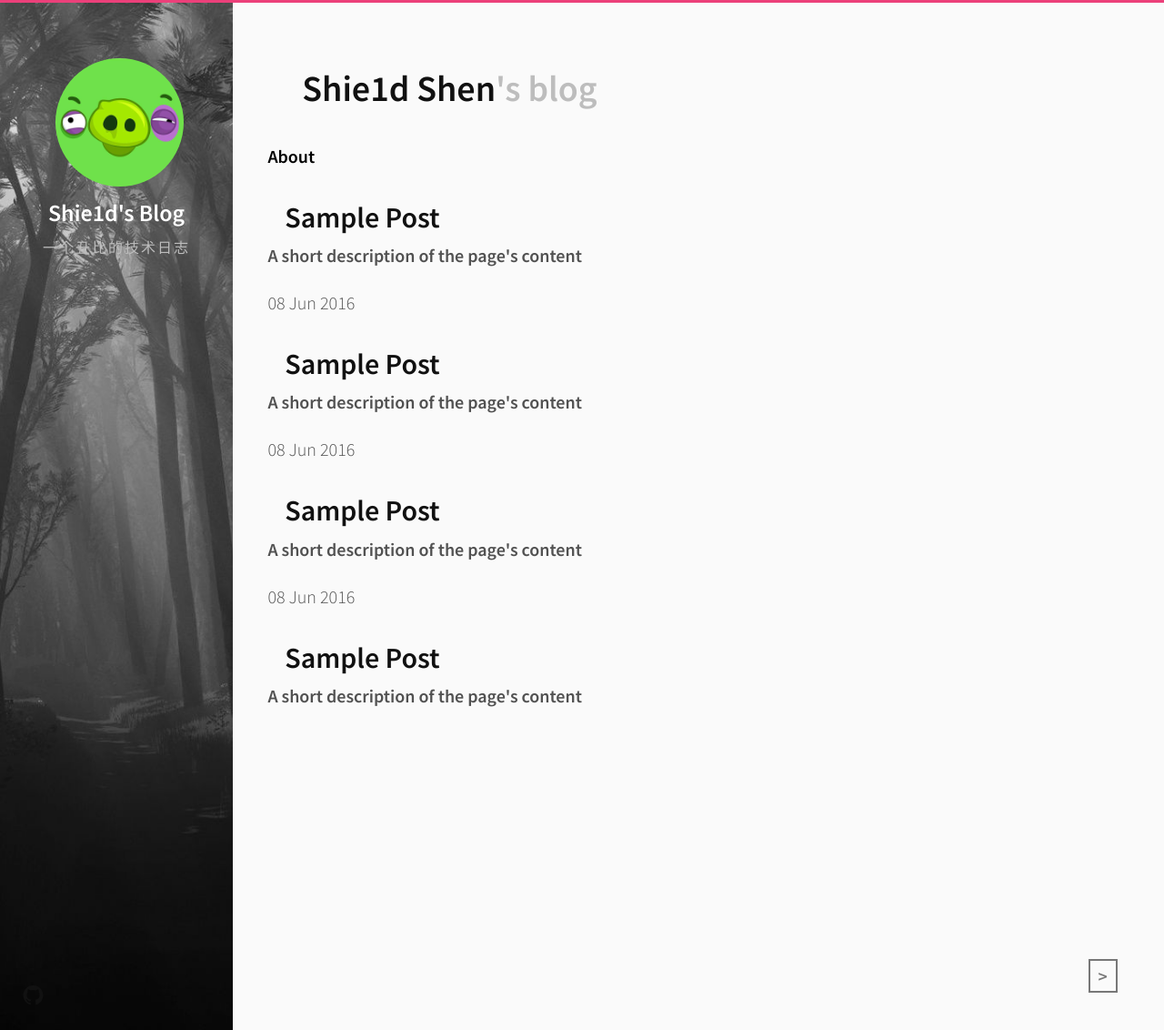
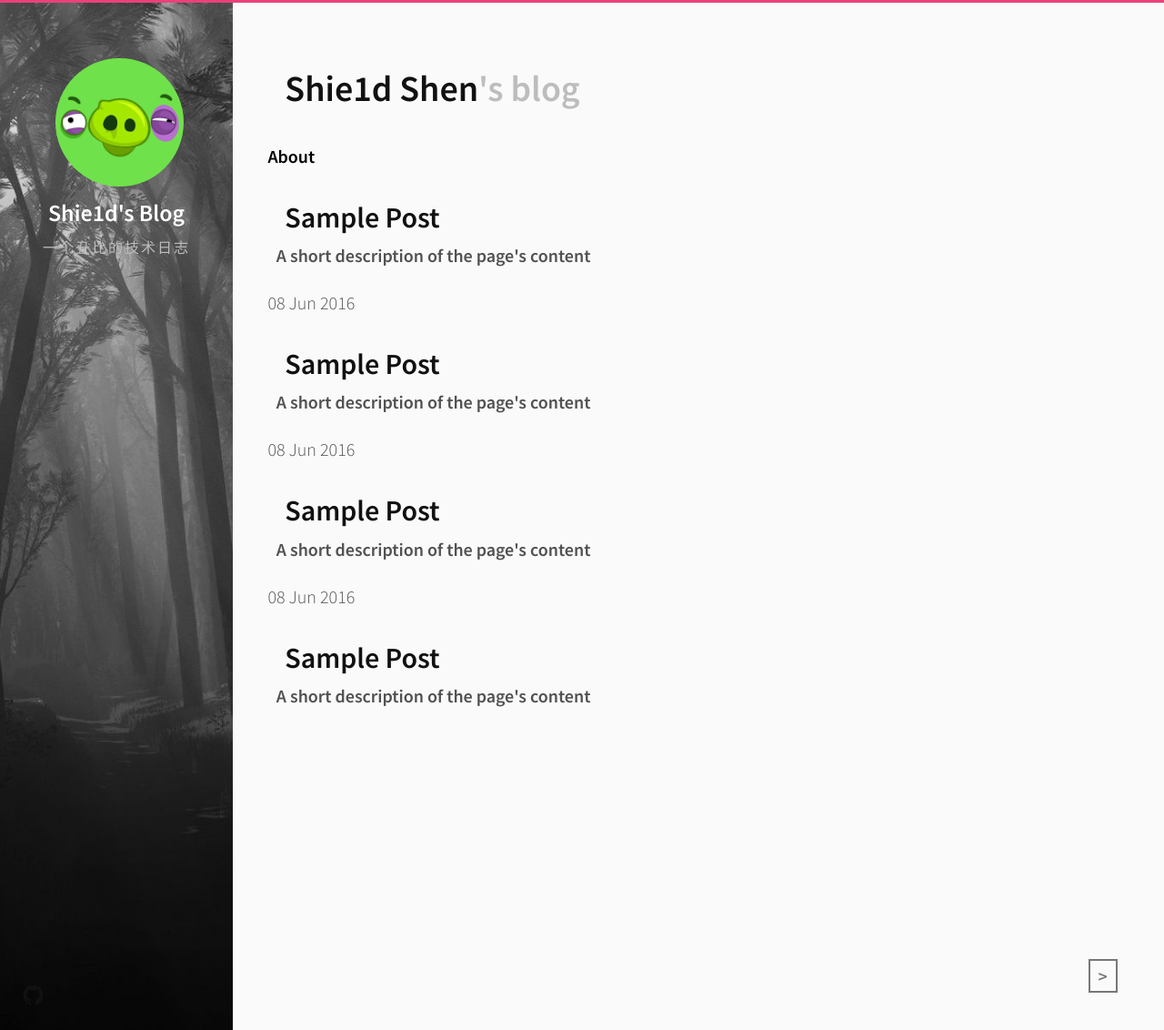
Before and after one commit to ShieldShen/Shie1dBlog, a Jekyll site: the page built from index.html, in a window 1280 px wide. Shown: the whole page at 91% size. Built offline with Jekyll 4.4.1, drawn with Linux system fonts in a browser that asks for light colours; the list of posts is cut into pages by our own code.

Commit message:
修改样式

```diff
--- a/index.html
+++ b/index.html
@@ -25,7 +25,7 @@
         <p>{{ post.description }}</p>
         {% endif %}
         <div class="post-date">
-            <time class="time">{{ post.date | date_to_string }}</time>
+            <time>{{ post.date | date_to_string }}</time>
         </div>
     </div>
     {% endfor %}
--- a/style.scss
+++ b/style.scss
@@ -50,7 +50,7 @@
   transition: all 0.3s;
   &:hover,
   &:focus {
-        color: #626262;
+    color: #888;
     text-decoration: dotted;
   }
 }
@@ -307,9 +307,9 @@
 
 .profile {
   padding: 2%;
-    background-repeat:no-repeat;
+  background-repeat: no-repeat;
   background-size: cover;
-    background-position:center;
+  background-position: center;
   .img-circle {
     height: auto;
     width: 20%;
@@ -397,7 +397,7 @@
 .bloghead {
   .bloghead-title {
     a {
-            margin-left: 4%;
+      margin-left: 2%;
     }
     span {
       font-weight: 900;
@@ -431,10 +431,12 @@
     margin-top: 1.3rem;
   }
   p {
+    margin-left: 1%;
     font-weight: 700;
   }
-    time {
-        align-content: flex-end;
+  post-date {
+    font-weight: 600;
+    font-size: medium;
   }
 }
 
@@ -447,14 +449,12 @@
   font-style: italic
 }
 
-
 /* Comment */
 
 .highlight .err {
   color: #a61717;
   background-color: #e3d2d2
 }
-
 
 /* Error */
 
@@ -463,7 +463,6 @@
   font-weight: bold
 }
 
-
 /* Keyword */
 
 .highlight .o {
@@ -471,14 +470,12 @@
   font-weight: bold
 }
 
-
 /* Operator */
 
 .highlight .cm {
   color: #999988;
   font-style: italic
 }
-
 
 /* Comment.Multiline */
 
@@ -488,14 +485,12 @@
   font-style: italic
 }
 
-
 /* Comment.Preproc */
 
 .highlight .c1 {
   color: #999988;
   font-style: italic
 }
-
 
 /* Comment.Single */
 
@@ -505,14 +500,12 @@
   font-style: italic
 }
 
-
 /* Comment.Special */
 
 .highlight .gd {
   color: #000000;
   background-color: #ffdddd
 }
-
 
 /* Generic.Deleted */
 
@@ -521,20 +514,17 @@
   font-style: italic
 }
 
-
 /* Generic.Emph */
 
 .highlight .gr {
   color: #aa0000
 }
 
-
 /* Generic.Error */
 
 .highlight .gh {
   color: #999999
 }
-
 
 /* Generic.Heading */
 
@@ -543,13 +533,11 @@
   background-color: #ddffdd
 }
 
-
 /* Generic.Inserted */
 
 .highlight .go {
   color: #888888
 }
-
 
 /* Generic.Output */
 
@@ -557,13 +545,11 @@
   color: #555555
 }
 
-
 /* Generic.Prompt */
 
 .highlight .gs {
   font-weight: bold
 }
-
 
 /* Generic.Strong */
 
@@ -571,13 +557,11 @@
   color: #aaaaaa
 }
 
-
 /* Generic.Subheading */
 
 .highlight .gt {
   color: #aa0000
 }
-
 
 /* Generic.Traceback */
 
@@ -586,14 +570,12 @@
   font-weight: bold
 }
 
-
 /* Keyword.Constant */
 
 .highlight .kd {
   color: #000000;
   font-weight: bold
 }
-
 
 /* Keyword.Declaration */
 
@@ -602,14 +584,12 @@
   font-weight: bold
 }
 
-
 /* Keyword.Namespace */
 
 .highlight .kp {
   color: #000000;
   font-weight: bold
 }
-
 
 /* Keyword.Pseudo */
 
@@ -618,7 +598,6 @@
   font-weight: bold
 }
 
-
 /* Keyword.Reserved */
 
 .highlight .kt {
@@ -626,13 +605,11 @@
   font-weight: bold
 }
 
-
 /* Keyword.Type */
 
 .highlight .m {
   color: #009999
 }
-
 
 /* Literal.Number */
 
@@ -640,20 +617,17 @@
   color: #d01040
 }
 
-
 /* Literal.String */
 
 .highlight .na {
   color: #008080
 }
 
-
 /* Name.Attribute */
 
 .highlight .nb {
   color: #0086B3
 }
-
 
 /* Name.Builtin */
 
@@ -662,13 +636,11 @@
   font-weight: bold
 }
 
-
 /* Name.Class */
 
 .highlight .no {
   color: #008080
 }
-
 
 /* Name.Constant */
 
@@ -677,13 +649,11 @@
   font-weight: bold
 }
 
-
 /* Name.Decorator */
 
 .highlight .ni {
   color: #800080
 }
-
 
 /* Name.Entity */
 
@@ -692,14 +662,12 @@
   font-weight: bold
 }
 
-
 /* Name.Exception */
 
 .highlight .nf {
   color: #990000;
   font-weight: bold
 }
-
 
 /* Name.Function */
 
@@ -708,13 +676,11 @@
   font-weight: bold
 }
 
-
 /* Name.Label */
 
 .highlight .nn {
   color: #555555
 }
-
 
 /* Name.Namespace */
 
@@ -722,13 +688,11 @@
   color: #000080
 }
 
-
 /* Name.Tag */
 
 .highlight .nv {
   color: #008080
 }
-
 
 /* Name.Variable */
 
@@ -737,13 +701,11 @@
   font-weight: bold
 }
 
-
 /* Operator.Word */
 
 .highlight .w {
   color: #bbbbbb
 }
-
 
 /* Text.Whitespace */
 
@@ -751,13 +713,11 @@
   color: #009999
 }
 
-
 /* Literal.Number.Float */
 
 .highlight .mh {
   color: #009999
 }
-
 
 /* Literal.Number.Hex */
 
@@ -765,13 +725,11 @@
   color: #009999
 }
 
-
 /* Literal.Number.Integer */
 
 .highlight .mo {
   color: #009999
 }
-
 
 /* Literal.Number.Oct */
 
@@ -779,13 +737,11 @@
   color: #d01040
 }
 
-
 /* Literal.String.Backtick */
 
 .highlight .sc {
   color: #d01040
 }
-
 
 /* Literal.String.Char */
 
@@ -793,13 +749,11 @@
   color: #d01040
 }
 
-
 /* Literal.String.Doc */
 
 .highlight .s2 {
   color: #d01040
 }
-
 
 /* Literal.String.Double */
 
@@ -807,13 +761,11 @@
   color: #d01040
 }
 
-
 /* Literal.String.Escape */
 
 .highlight .sh {
   color: #d01040
 }
-
 
 /* Literal.String.Heredoc */
 
@@ -821,13 +773,11 @@
   color: #d01040
 }
 
-
 /* Literal.String.Interpol */
 
 .highlight .sx {
   color: #d01040
 }
-
 
 /* Literal.String.Other */
 
@@ -835,13 +785,11 @@
   color: #009926
 }
 
-
 /* Literal.String.Regex */
 
 .highlight .s1 {
   color: #d01040
 }
-
 
 /* Literal.String.Single */
 
@@ -849,13 +797,11 @@
   color: #990073
 }
 
-
 /* Literal.String.Symbol */
 
 .highlight .bp {
   color: #999999
 }
-
 
 /* Name.Builtin.Pseudo */
 
@@ -863,13 +809,11 @@
   color: #008080
 }
 
-
 /* Name.Variable.Class */
 
 .highlight .vg {
   color: #008080
 }
-
 
 /* Name.Variable.Global */
 
@@ -877,12 +821,10 @@
   color: #008080
 }
 
-
 /* Name.Variable.Instance */
 
 .highlight .il {
   color: #009999
 }
 
-
 /* Literal.Number.Integer.Long */
```
Lines whose indentation alone changed are shown as unchanged.
